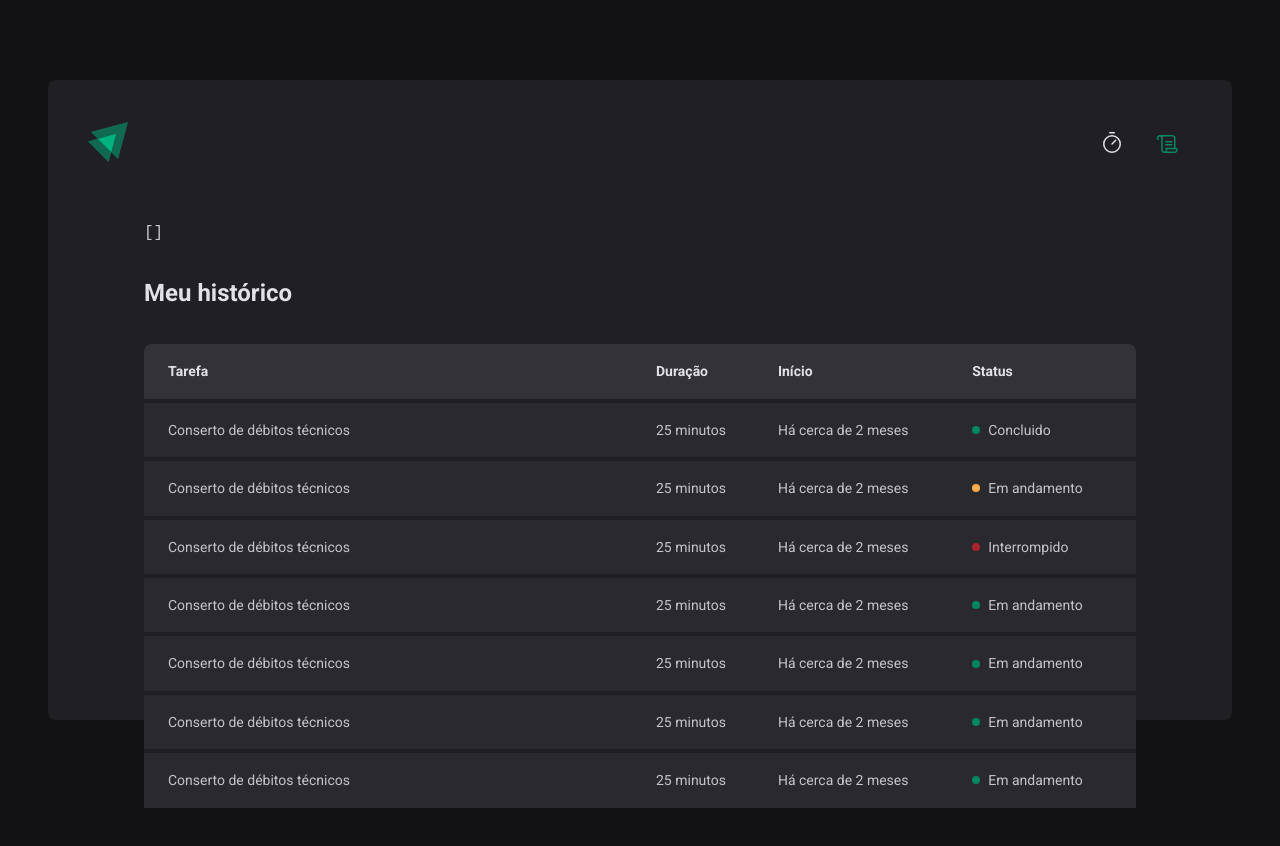
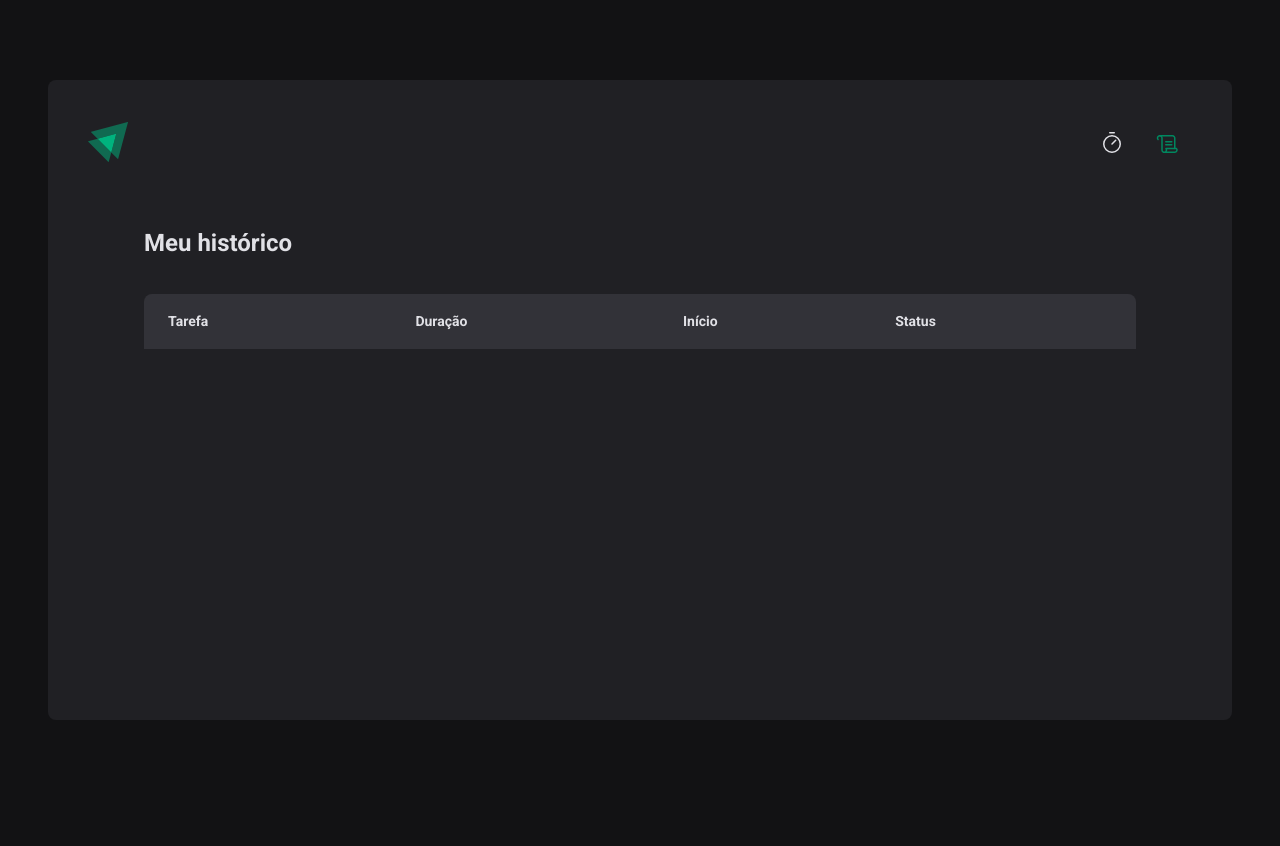
Before and after one commit to felipe0848/pomodoro, a React (Vite) app: page /history in a window 1280 px wide. Shown: the top 846 px of the page. After the commit the page ends 800 px from the top, so only its background shows below. Built offline with nearby package versions, Linux system fonts and the light colour scheme.

Commit message:
Feat: List cycles in HistoryPage

```diff
--- a/src/contexts/CyclesContext.tsx
+++ b/src/contexts/CyclesContext.tsx
@@ -52,7 +52,6 @@ export function CyclesContextProvider({
     )
 
     setActiveCycleId(null)
-    // reset()
     document.title = `Pomodoro | Timer`
   }
 
@@ -79,7 +78,6 @@ export function CyclesContextProvider({
       }),
     )
     setActiveCycleId(null)
-    // reset()
     document.title = `Pomodoro | Timer`
   }
 
--- a/src/pages/History/index.tsx
+++ b/src/pages/History/index.tsx
@@ -6,7 +6,6 @@ export function History() {
   const { cycles } = useContext(CyclesContext)
   return (
     <HistoryContainer>
-      <pre>{JSON.stringify(cycles, null, 2)}</pre>
       <h1>Meu histórico</h1>
       <TableContainer>
         <table>
@@ -19,62 +18,24 @@ export function History() {
             </tr>
           </thead>
           <tbody>
-            <tr>
-              <td>Conserto de débitos técnicos </td>
-              <td>25 minutos</td>
-              <td>Há cerca de 2 meses</td>
-              <td>
-                <Status $color="green">Concluido</Status>
-              </td>
-            </tr>
-            <tr>
-              <td>Conserto de débitos técnicos </td>
-              <td>25 minutos</td>
-              <td>Há cerca de 2 meses</td>
-              <td>
-                <Status $color="yellow">Em andamento</Status>
-              </td>
-            </tr>
-            <tr>
-              <td>Conserto de débitos técnicos </td>
-              <td>25 minutos</td>
-              <td>Há cerca de 2 meses</td>
-              <td>
-                <Status $color="red">Interrompido</Status>
-              </td>
-            </tr>
-            <tr>
-              <td>Conserto de débitos técnicos </td>
-              <td>25 minutos</td>
-              <td>Há cerca de 2 meses</td>
-              <td>
-                <Status $color="green">Em andamento</Status>
-              </td>
-            </tr>
-            <tr>
-              <td>Conserto de débitos técnicos </td>
-              <td>25 minutos</td>
-              <td>Há cerca de 2 meses</td>
-              <td>
-                <Status $color="green">Em andamento</Status>
-              </td>
-            </tr>
-            <tr>
-              <td>Conserto de débitos técnicos </td>
-              <td>25 minutos</td>
-              <td>Há cerca de 2 meses</td>
-              <td>
-                <Status $color="green">Em andamento</Status>
-              </td>
-            </tr>
-            <tr>
-              <td>Conserto de débitos técnicos </td>
-              <td>25 minutos</td>
-              <td>Há cerca de 2 meses</td>
-              <td>
-                <Status $color="green">Em andamento</Status>
-              </td>
-            </tr>
+            {cycles.map((cycle) => (
+              <tr key={cycle.id}>
+                <td>{cycle.task}</td>
+                <td>{cycle.minutesAmount} minutos</td>
+                <td>{cycle.startDate.toISOString()}</td>
+                <td>
+                  {cycle.finishedDate && (
+                    <Status $color="green">Concluido</Status>
+                  )}
+                  {cycle.interruptDate && (
+                    <Status $color="red">Interrompido</Status>
+                  )}
+                  {!cycle.finishedDate && !cycle.interruptDate && (
+                    <Status $color="yellow">Em andamento</Status>
+                  )}
+                </td>
+              </tr>
+            ))}
           </tbody>
         </table>
       </TableContainer>
--- a/src/pages/Home/index.tsx
+++ b/src/pages/Home/index.tsx
@@ -20,14 +20,19 @@ export function Home() {
     },
   })
 
-  const { handleSubmit, /* reset, */ watch } = CycleForm
+  const { handleSubmit, reset, watch } = CycleForm
+
+  const handleCreateNewCicle = (data: newCycleFormSchema) => {
+    createNewCicle(data)
+    reset()
+  }
 
   const taskTitle = watch('task')
   const isSubmitDisable = !taskTitle
 
   return (
     <HomeContainer>
-      <form onSubmit={handleSubmit(createNewCicle)}>
+      <form onSubmit={handleSubmit(handleCreateNewCicle)}>
         <FormProvider {...CycleForm}>
           <NewCycleForm />
         </FormProvider>
```
